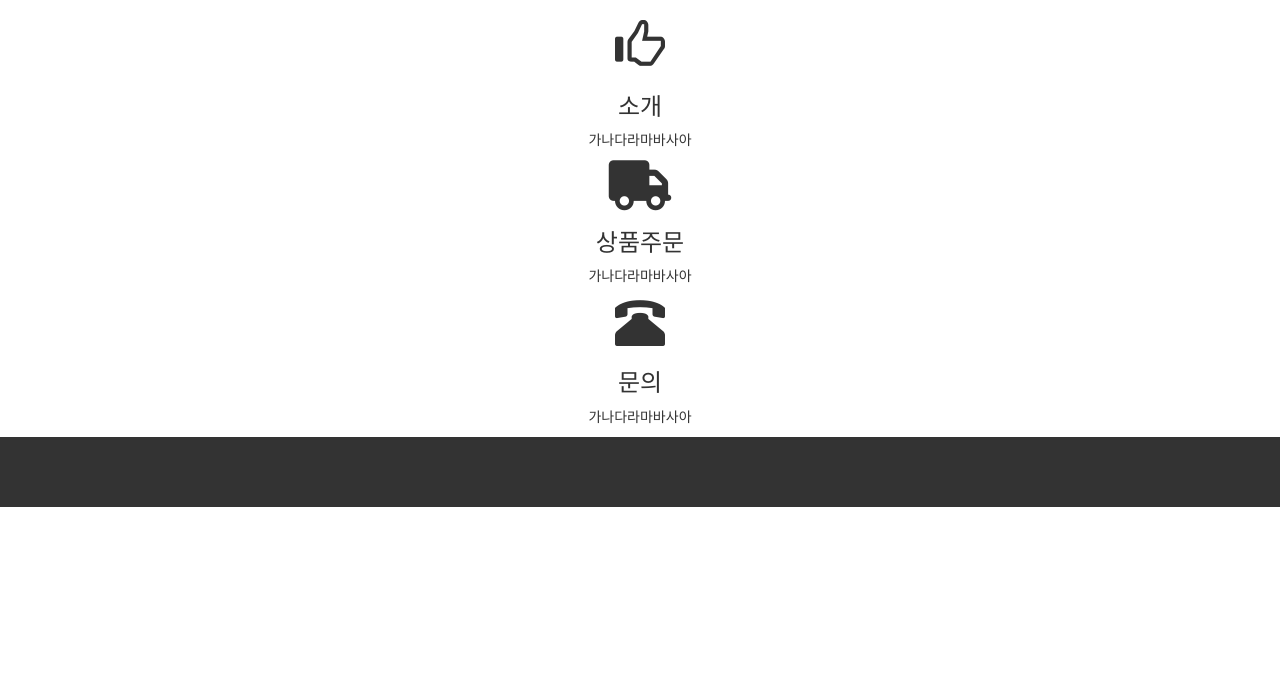
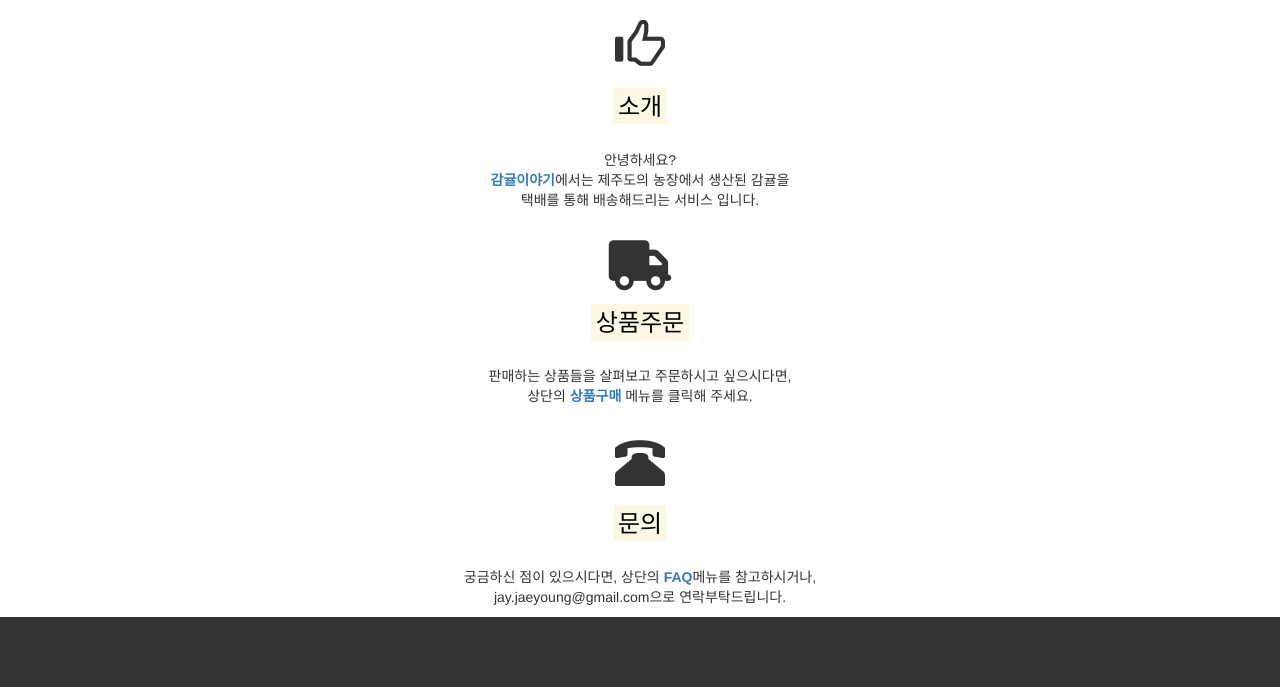
Before and after one commit to Kirade/django-tangerine, a Django app: page / in a window 1280 px wide. Shown: the part 261-948 px from the top of the page. Before the commit the page ends 768 px from the top, so only its background shows below. Run offline with Django 3.2, Linux system fonts and the light colour scheme; some libraries are stand-ins or nearby versions.

Commit message:
홈페이지 소개 추가 & 농장 소개 위치 구글맵 적용

```diff
--- a/website/static/css/style.css
+++ b/website/static/css/style.css
@@ -17,6 +17,22 @@
     font-size:50px;
 }
 
+.embed-container{
+    position: relative;
+    padding-bottom: 56.25%;
+    height: 0;
+    overflow: hidden;
+    max-width: 100%;
+}
+
+.embed-container iframe, .embed-container object, .embed-container embed {
+    position: absolute;
+    top: 0;
+    left: 0;
+    width: 100%;
+    height: 100%;
+}
+
 .faqHeader {
     font-size: 27px;
     margin: 20px;
@@ -25,7 +41,6 @@
 .product-box{
     text-align: center;
     padding-bottom: 50px;
-
 }
 
 .panel-heading [data-toggle="collapse"]:after {
--- a/website/templates/website/index.html
+++ b/website/templates/website/index.html
@@ -7,26 +7,31 @@
       <div class="col-sm-12">
         <div class="index-box text-center">
           <span class="glyphicon glyphicon-thumbs-up" aria-hidden="true" id="index_icon"></span>
-          <h3>소개</h3>
-          <p>가나다라마바사아</p>
+          <h3><mark>소개</mark></h3>
+          <br/>
+          <p>안녕하세요?<br/><a href="{% url 'intro' %}"><strong>감귤이야기</strong></a>에서는 제주도의 농장에서 생산된 감귤을<br/>택배를 통해 배송해드리는 서비스 입니다.</p>
         </div>
       </div>
     </div>
+    <br/>
     <div class="row">
       <div class="col-sm-12">
         <div class="index-box text-center">
           <i class="fa fa-truck" id="index_icon"></i>
-          <h3>상품주문</h3>
-          <p>가나다라마바사아</p>
+          <h3><mark>상품주문</mark></h3>
+          <br/>
+          <p>판매하는 상품들을 살펴보고 주문하시고 싶으시다면,<br/> 상단의 <a href="{% url 'product-list' %}"><strong>상품구매</strong></a> 메뉴를 클릭해 주세요.</p>
         </div>
       </div>
     </div>
+    <br/>
     <div class="row">
       <div class="col-sm-12">
         <div class="index-box text-center">
           <span class="glyphicon glyphicon-phone-alt" aria-hidden="true" id="index_icon"></span>
-          <h3>문의</h3>
-          <p>가나다라마바사아</p>
+          <h3><mark>문의</mark></h3>
+          <br/>
+          <p>궁금하신 점이 있으시다면, 상단의 <a href="{% url 'faq' %}"><strong>FAQ</strong></a>메뉴를 참고하시거나,<br/>jay.jaeyoung@gmail.com으로 연락부탁드립니다.</p>
         </div>
       </div>
     </div>
```
Also changed, not shown: website/templates/website/intro.html (+12 -1 lines).
